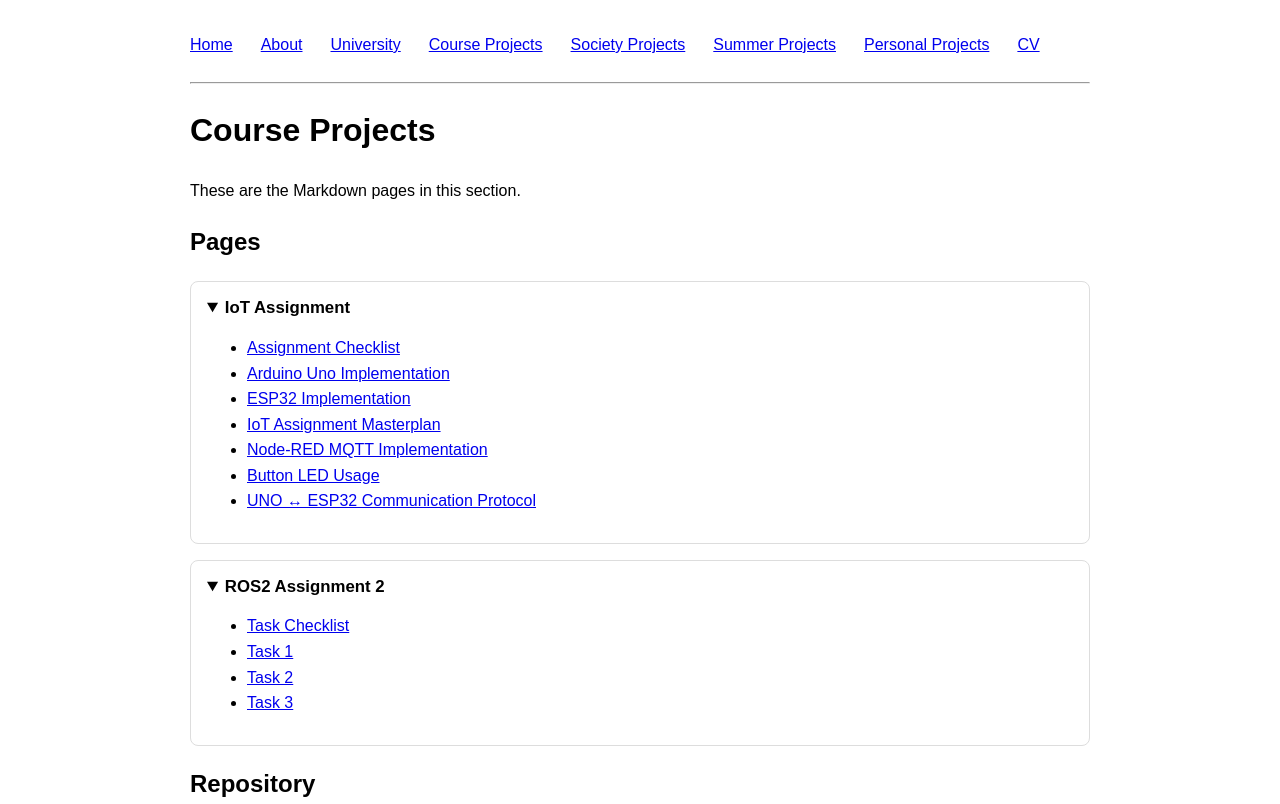
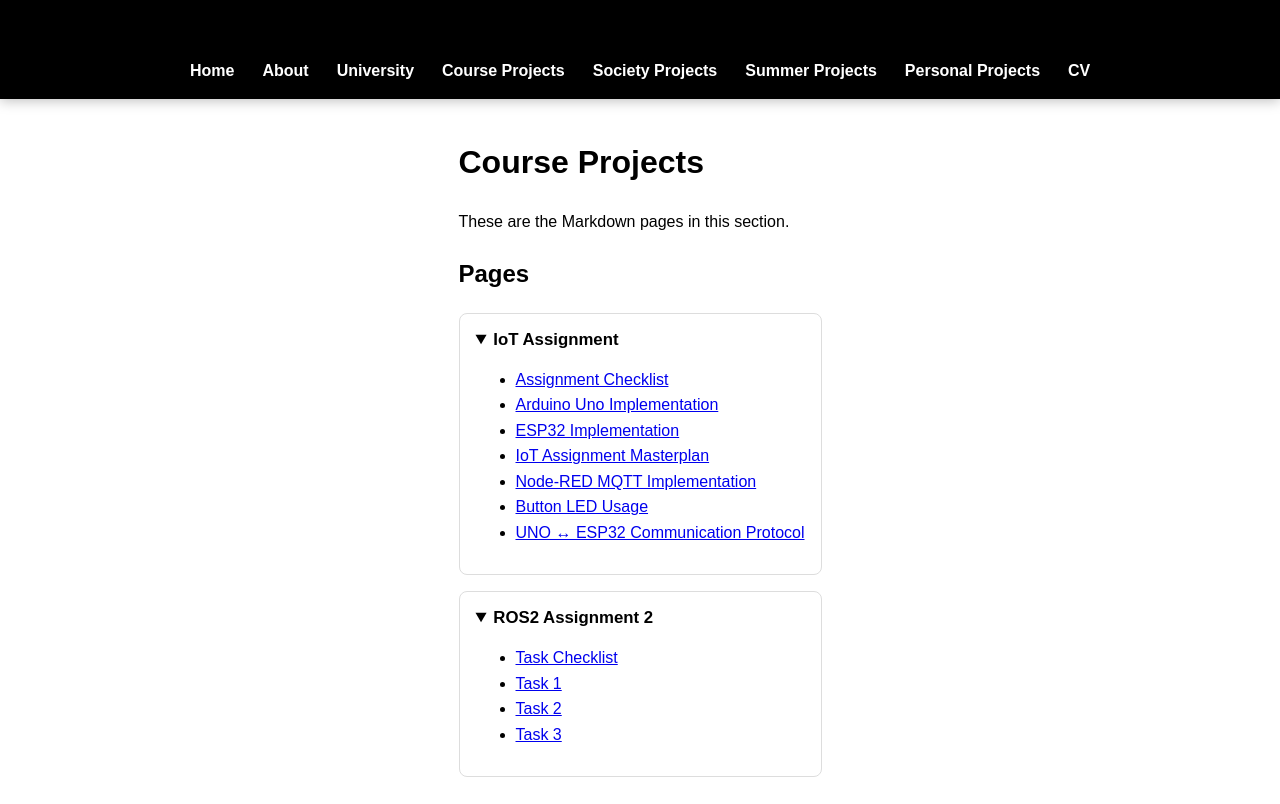
Before and after one commit to reeceherbert887/reeces-robotics-portfolio.github.io, a Jekyll site: the page built from course-projects.md, in a window 1280 px wide and 1247 px high. Shown: the top 804 px of the window. Built offline with Jekyll 4.4.1, drawn with Linux system fonts in a browser that asks for light colours.

Commit message:
Webstie stock done

```diff
--- a/_includes/footer.html
+++ b/_includes/footer.html
@@ -1,18 +1,15 @@
-
 <footer class="site-footer">
-
   <div class="footer-links">
-
-    <a href="https://github.com/reeceherbert887" target="_blank">
-      <img src="/assets/images/icons/github.png" alt="GitHub">
+    <a class="footer-social-link" href="https://github.com/reeceherbert887" target="_blank" rel="noopener noreferrer">
+      <img src="/assets/images/github.jpg" alt="GitHub logo" class="footer-icon">
+      <span>GitHub</span>
     </a>
 
-    <a href="https://www.linkedin.com/in/reece-herbert/" target="_blank">
-      <img src="/assets/images/icons/linkedin.png" alt="LinkedIn">
+    <a class="footer-social-link" href="https://www.linkedin.com/in/reece-herbert/" target="_blank" rel="noopener noreferrer">
+      <img src="/assets/images/linkedin.jpg" alt="LinkedIn logo" class="footer-icon">
+      <span>LinkedIn</span>
     </a>
-
   </div>
 
   <p>© 2026 Reece Herbert | Robotics & AI</p>
-
 </footer>
--- a/_includes/nav.html
+++ b/_includes/nav.html
@@ -1,3 +1,6 @@
+<header class="site-header">
+  <div class="site-header-inner">
+    <div class="site-brand">Robotics Portfolio</div>
     <nav class="site-nav">
       <a href="/">Home</a>
       <a href="/about/">About</a>
@@ -8,4 +11,5 @@
       <a href="/personal-projects/">Personal Projects</a>
       <a href="/cv/">CV</a>
     </nav>
-<hr>
+  </div>
+</header>
--- a/assets/css/style.css
+++ b/assets/css/style.css
@@ -1,7 +1,13 @@
+html {
+  min-height: 100%;
+}
+
 body {
-  max-width: 900px;
-  margin: 0 auto;
-  padding: 1rem;
+  margin: 0;
+  padding: 0;
+  min-height: 100vh;
+  display: flex;
+  flex-direction: column;
   font-family: Arial, sans-serif;
   line-height: 1.6;
 }
@@ -16,7 +22,10 @@ img, video {
 }
 
 main {
-  margin-top: 1rem;
+  flex: 1;
+  max-width: 900px;
+  margin: 1rem auto 0 auto;
+  padding: 0 1rem 2rem;
 }
 
 pre, code {
@@ -72,12 +81,67 @@ tbody tr:nth-child(even) {
   background: #fafbfc;
 }
 
-/* Basic navigation and dropdown styling */
-.site-nav {
+/* Header navigation */
+.site-header {
+  background: #000;
+  width: 100%;
+  position: sticky;
+  top: 0;
+  z-index: 999;
+  box-shadow: 0 2px 12px rgba(0, 0, 0, 0.25);
+}
+
+.site-header-inner {
+  max-width: 900px;
+  margin: 0 auto;
   display: flex;
   flex-wrap: wrap;
+  align-items: center;
+  justify-content: space-between;
   gap: 1rem;
-  padding: 1rem 0;
+  padding: 1rem;
+}
+
+.site-brand {
+  color: #fff;
+  font-size: 1rem;
+  font-weight: 700;
+  letter-spacing: 0.08em;
+  text-transform: uppercase;
+  opacity: 0;
+  transition: opacity 0.25s ease, transform 0.25s ease;
+  transform: translateY(-5px);
+  white-space: nowrap;
+  flex: 0 0 auto;
+}
+
+.site-header.scrolled .site-brand {
+  opacity: 1;
+  transform: translateY(0);
+}
+
+.site-nav {
+  max-width: 900px;
+  margin: 0 auto;
+  display: flex;
+  flex-wrap: nowrap;
+  gap: 1rem;
+  padding: 0;
+  overflow-x: auto;
+  -webkit-overflow-scrolling: touch;
+  flex: 1 1 auto;
+}
+
+.site-nav a {
+  color: #fff;
+  text-decoration: none;
+  font-weight: 600;
+  white-space: nowrap;
+}
+
+.site-nav a:hover,
+.site-nav a:focus {
+  text-decoration: underline;
 }
 
 .project-dropdown {
@@ -96,19 +160,55 @@ tbody tr:nth-child(even) {
   margin-top: 0.8rem;
 }
 
-/* Dropdown project lists */
-.project-dropdown {
-  border: 1px solid #ddd;
-  border-radius: 8px;
-  padding: 0.8rem 1rem;
-  margin: 1rem 0;
+/* Footer */
+.site-footer {
+  background: #000;
+  color: #fff;
+  position: relative;
+  width: 100%;
+  padding: 1rem;
+  text-align: center;
+  box-sizing: border-box;
 }
 
-.project-dropdown summary {
-  cursor: pointer;
-  font-size: 1.05rem;
+.footer-links {
+  display: flex;
+  justify-content: center;
+  gap: 1rem;
+  align-items: center;
+  flex-wrap: wrap;
+  margin-bottom: 0.75rem;
 }
 
-.project-dropdown ul {
-  margin-top: 0.8rem;
+.footer-social-link {
+  display: inline-flex;
+  align-items: center;
+  gap: 0.45rem;
+  color: #fff;
+  text-decoration: none;
+  font-weight: 600;
 }
+
+.footer-social-link:hover,
+.footer-social-link:focus {
+  text-decoration: underline;
+}
+
+.footer-icon {
+  width: 28px;
+  height: 28px;
+  object-fit: contain;
+  display: block;
+  border-radius: 4px;
+}
+
+.site-footer p {
+  margin: 0;
+}
+
+@media (max-width: 480px) {
+  .footer-icon {
+    width: 22px;
+    height: 22px;
+  }
+}
```
Also changed, not shown: _layouts/default.html (+13 -0 lines), Gemfile.lock, assets/images/github.jpg (added), assets/images/linkedin.jpg (added). Lines whose indentation alone changed are shown as unchanged.
